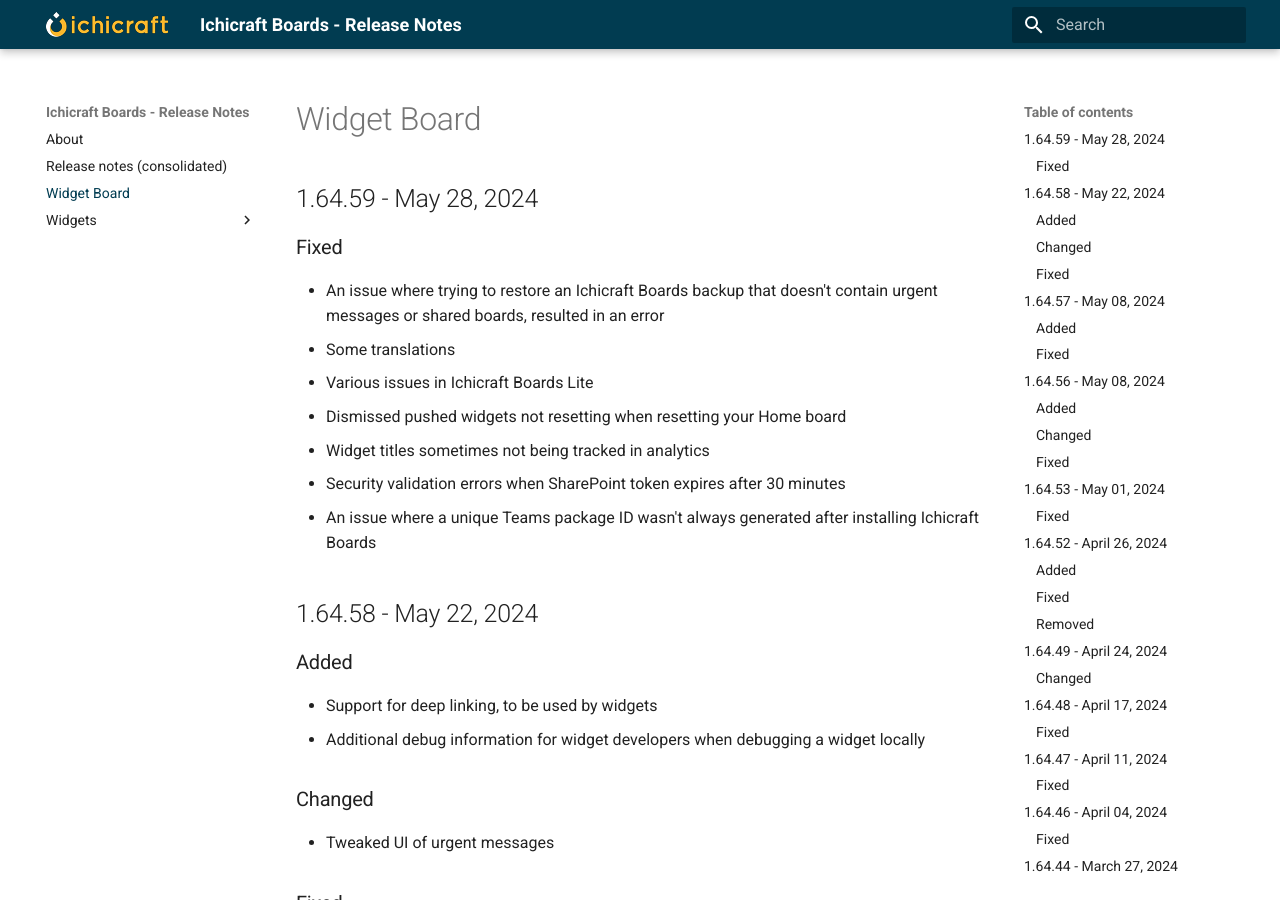
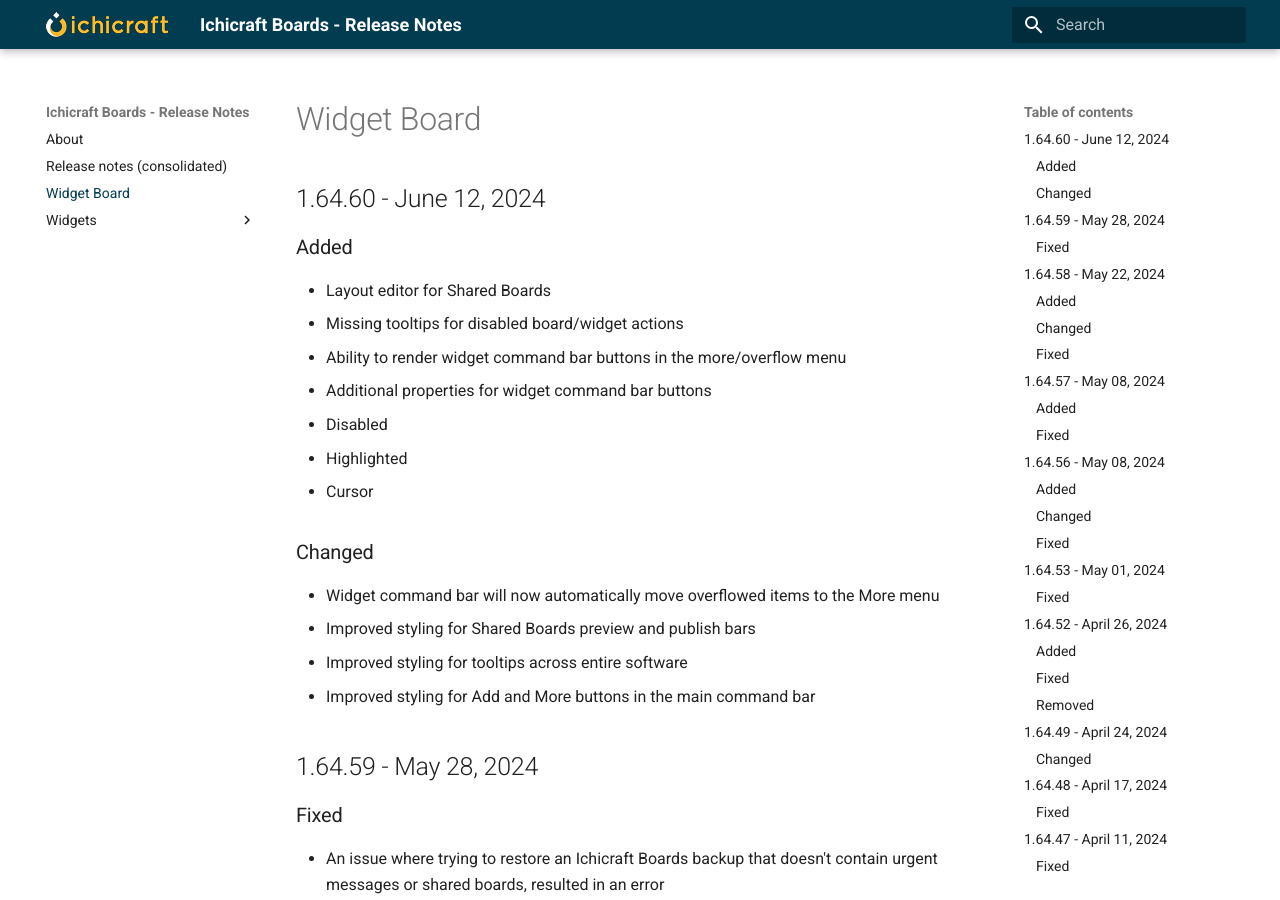
Before and after one commit to ichicraft/widgets-docs, an MkDocs documentation site: the page built from docs/Widget Board.md, in a window 1280 px wide and 900 px high. Built offline with MkDocs 1.6.1 and Material for MkDocs 9.7.7, drawn with Linux system fonts in a browser that asks for light colours.

```diff
--- a/docs/Widget Board.md
+++ b/docs/Widget Board.md
@@ -1,3 +1,20 @@
+## 1.64.60 - June 12, 2024
+
+### Added
+- Layout editor for Shared Boards
+- Missing tooltips for disabled board/widget actions
+- Ability to render widget command bar buttons in the more/overflow menu
+- Additional properties for widget command bar buttons
+  - Disabled
+  - Highlighted
+  - Cursor
+
+### Changed
+- Widget command bar will now automatically move overflowed items to the More menu
+- Improved styling for Shared Boards preview and publish bars
+- Improved styling for tooltips across entire software
+- Improved styling for Add and More buttons in the main command bar
+
 ## 1.64.59 - May 28, 2024
 
 ### Fixed
```
Also changed, not shown: docs/Release-notes-(consolidated).md (+17 -0 lines).
